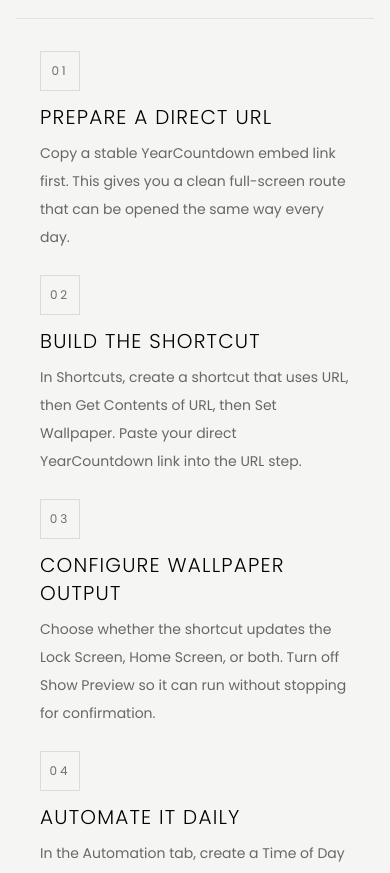
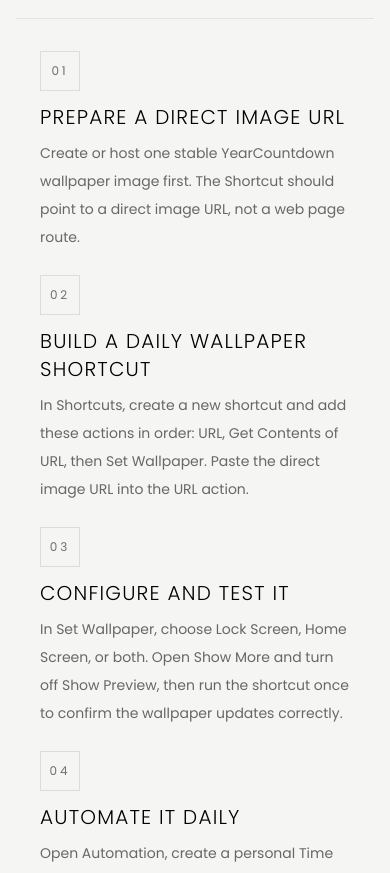
Before and after one commit to YearCountdown/YearCountdown.github.io, a React (Vite) app: page / in a window 390 px wide. Shown: the part 5911-6784 px from the top of the page. Built offline with nearby package versions, Linux system fonts and the light colour scheme.

Commit message:
update iphone shortcut steps

```diff
--- a/src/components/home/HomepageSections.jsx
+++ b/src/components/home/HomepageSections.jsx
@@ -68,20 +68,20 @@
 
 const WALLPAPER_STEPS = [
   {
-    title: 'Prepare A Direct URL',
-    body: 'Copy a stable YearCountdown embed link first. This gives you a clean full-screen route that can be opened the same way every day.',
+    title: 'Prepare A Direct Image URL',
+    body: 'Create or host one stable YearCountdown wallpaper image first. The Shortcut should point to a direct image URL, not a web page route.',
   },
   {
-    title: 'Build The Shortcut',
-    body: 'In Shortcuts, create a shortcut that uses URL, then Get Contents of URL, then Set Wallpaper. Paste your direct YearCountdown link into the URL step.',
+    title: 'Build A Daily Wallpaper Shortcut',
+    body: 'In Shortcuts, create a new shortcut and add these actions in order: URL, Get Contents of URL, then Set Wallpaper. Paste the direct image URL into the URL action.',
   },
   {
-    title: 'Configure Wallpaper Output',
-    body: 'Choose whether the shortcut updates the Lock Screen, Home Screen, or both. Turn off Show Preview so it can run without stopping for confirmation.',
+    title: 'Configure And Test It',
+    body: 'In Set Wallpaper, choose Lock Screen, Home Screen, or both. Open Show More and turn off Show Preview, then run the shortcut once to confirm the wallpaper updates correctly.',
   },
   {
     title: 'Automate It Daily',
-    body: 'In the Automation tab, create a Time of Day automation, set it to Daily, and use Run Shortcut to trigger your saved wallpaper shortcut automatically.',
+    body: 'Open Automation, create a personal Time of Day automation, set it to Daily, add Run Shortcut, choose your wallpaper shortcut, then turn off Ask Before Running.',
   },
 ];
 
@@ -97,9 +97,9 @@
   {
     title: 'Practical Notes',
     items: [
-      'Test the shortcut once manually before adding the automation.',
-      'Use embed links because they remove header and settings chrome.',
-      'The copied link preserves the active theme and view-specific settings.',
+      'Apple Shortcuts can run Time of Day automations automatically without asking.',
+      'Use embed links as clean capture sources when creating the wallpaper image itself.',
+      'The copied embed link preserves the active theme and view-specific settings before capture.',
     ],
   },
 ];
@@ -141,7 +141,7 @@
         id="setup"
         eyebrow="Wallpaper And Setup"
         title="Use YearCountdown on an iPhone lock screen."
-        body="The clean path is to copy a stable embed URL, build one Shortcut that sets the wallpaper from that URL, then run it daily with a Time of Day automation."
+        body="For automatic wallpaper updates, first produce one stable YearCountdown image, then use Shortcuts to fetch that image URL and set it as wallpaper on a daily schedule."
         shapeVariant="signal"
       >
         <div className="grid gap-px bg-black/8 dark:bg-white/8 lg:grid-cols-[minmax(0,1.2fr)_minmax(0,0.8fr)]">
```
